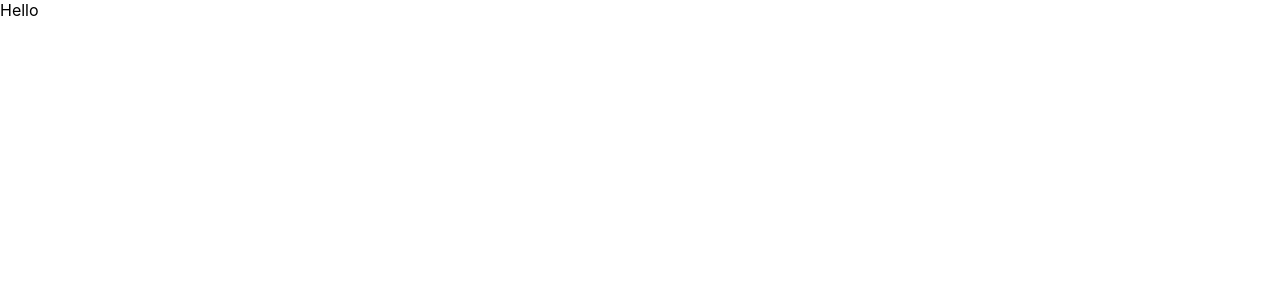
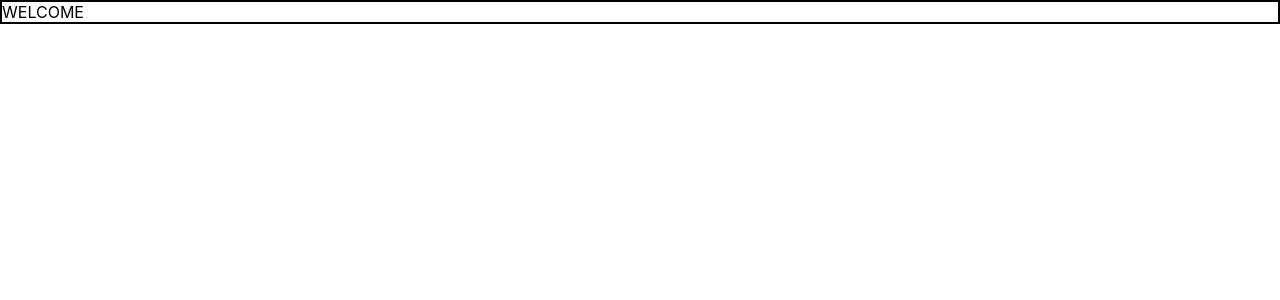
Before and after one commit to abodnar1/zen-in-ten, a React (Create React App) app: page / in a window 1280 px wide. Shown: the top 300 px of the page. Built offline with nearby package versions, Linux system fonts and the light colour scheme.

Commit message:
Add Welcome component to App.tsx

```diff
--- a/package.json
+++ b/package.json
@@ -12,7 +12,7 @@
     "@types/react-dom": "^18.0.6",
     "react": "^18.2.0",
     "react-dom": "^18.2.0",
-    "react-router-dom": "^5.3.0",
+    "react-router-dom": "^5.3.3",
     "react-scripts": "5.0.1",
     "typescript": "^4.7.4",
     "web-vitals": "^2.1.4"
--- a/src/App/App.tsx
+++ b/src/App/App.tsx
@@ -1,12 +1,15 @@
 import React from 'react';
 import './App.css';
-import { Route } from "react-router-dom";
+import Welcome from "../Welcome/Welcome";
+import { Route, Switch } from "react-router-dom";
 
-function App() {
+const App = () => {
   return (
-    <div className="App">
-      <header className="App-header">Hello</header>
-    </div>
+    <Switch>
+      <Route exact path="/" >
+        <Welcome />
+      </Route>
+    </Switch>
   );
 }
 
--- a/src/Welcome/Welcome.css
+++ b/src/Welcome/Welcome.css
@@ -0,0 +1,3 @@
+.welcome-container {
+  border: 2px solid black;
+}
--- a/src/Welcome/Welcome.tsx
+++ b/src/Welcome/Welcome.tsx
@@ -3,7 +3,7 @@ import "./Welcome.css";
 
 const Welcome = () => {
   return (
-    <div></div>
+    <div className="welcome-container">WELCOME</div>
   )
 };
 
```
Also changed, not shown: 1 other file (tests, documents, lock files or other folders).
